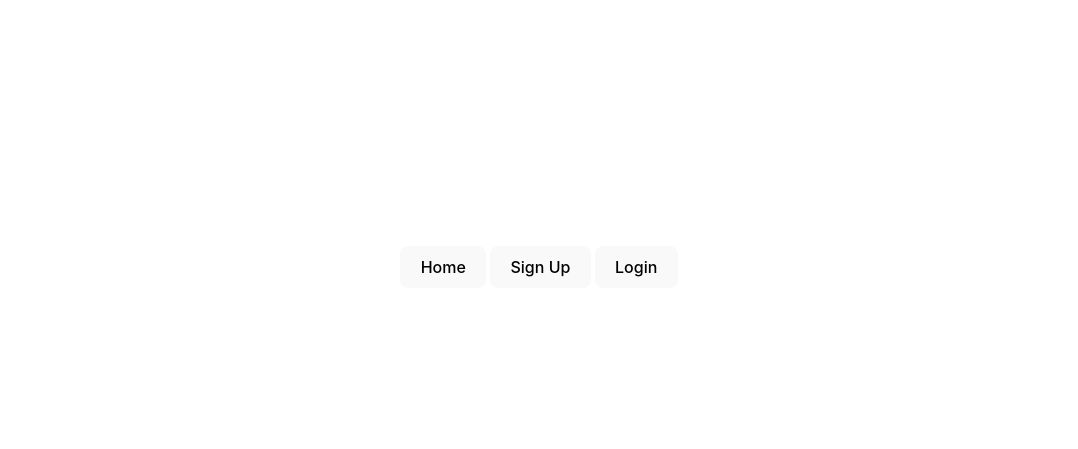
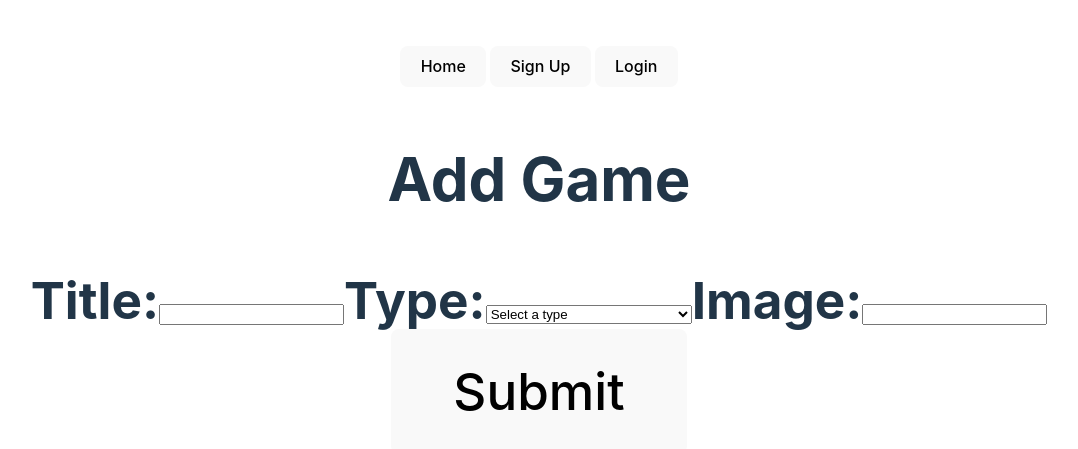
Before and after one commit to GamersGrid/Client-GamersGrid, a React (Vite) app: page /games/create in a window 1280 px wide. Before the commit this address had no page. Shown: the part 133-582 px from the top of the page, without its empty margins (101-1179 px from the left). Built offline with nearby package versions, Linux system fonts and the light colour scheme.

Commit message:
add game component, add game page

```diff
--- a/package.json
+++ b/package.json
@@ -11,6 +11,9 @@
   },
   "dependencies": {
     "axios": "^1.5.0",
+    "brackets-manager": "^1.6.4",
+    "brackets-mongo-db": "^1.7.8",
+    "brackets-viewer": "^1.6.2",
     "react": "^18.2.0",
     "react-dom": "^18.2.0",
     "react-router-dom": "^6.16.0",
--- a/src/App.jsx
+++ b/src/App.jsx
@@ -12,6 +12,7 @@ import IsPrivate from './components/IsPrivate';
 import AddTournamentPage from './pages/AddTournamentPage';
 import TournamentDetailsPage from './pages/TournamentDetailsPage';
 import EditTournamentPage from './pages/EditTournamentPage';
+import AddGamePage from './pages/AddGamePage';
 function App() {
 
 
@@ -28,6 +29,7 @@ function App() {
         <Route path="/addtournament" element={<AddTournamentPage/>}/>
         <Route path="/tournaments/:tournamentId" element={<TournamentDetailsPage/>}/>
         <Route path="/tournaments/edit/:tournamentId" element={<EditTournamentPage />}/>
+        <Route path="/games/create" element={<AddGamePage />}/>
 
       </Routes>
     </>
--- /dev/null
+++ b/src/components/AddGame.jsx
@@ -0,0 +1,91 @@
+import { useState } from "react";
+import axios from "axios";
+import "../App.css";
+import { useNavigate } from "react-router-dom";
+
+function AddGames(props) {
+    const [title, setTitle] = useState("");
+    const [type, setType] = useState("");
+    const [image, setImage] = useState("");
+    const navigate = useNavigate();
+
+    const handleSubmit = (e) => {
+        e.preventDefault();
+
+        const requestBody = {
+            title,
+            type,
+            image,
+        };
+
+        const storedToken = localStorage.getItem("authToken");
+
+        axios
+            .post(`${import.meta.env.VITE_API_URL}/api/games/create`, requestBody, {
+                headers: { Authorization: `Bearer ${storedToken}` },
+            })
+            .then((response) => {
+                // Reset the state
+                setTitle("");
+                setType("");
+                setImage("");
+                navigate("/addtournament");
+                props.refreshGames();
+            })
+            .catch((error) => console.log(error));
+    };
+
+    const enumOptions = [
+        "Fighting Games",
+        "Racing Games",
+        "Sports Games",
+        "Digital Card Games",
+        "Real-Time Strategy",
+        "First-Person Shooter",
+        "Third-Person Shooter",
+        "Multiplayer Online Battle Arena",
+        "Battle-Royale",
+    ];
+
+    return (
+        <div className="AddGames">
+            <h3>Add Game</h3>
+
+            <form onSubmit={handleSubmit}>
+                <label>Title:</label>
+                <input
+                    type="text"
+                    name="title"
+                    value={title}
+                    onChange={(e) => setTitle(e.target.value)}
+                />
+
+                <label>Type:</label>
+                <select
+                    name="type"
+                    value={type}
+                    onChange={(e) => setType(e.target.value)}
+                >
+                    <option value="">Select a type</option>
+                    {enumOptions.map((option) => (
+                        <option key={option} value={option}>
+                            {option}
+                        </option>
+                    ))}
+                </select>
+
+                <label>Image:</label>
+                <input
+                    type="text"
+                    name="image"
+                    value={image}
+                    onChange={(e) => setImage(e.target.value)}
+                />
+
+                <button type="submit">Submit</button>
+            </form>
+        </div>
+    );
+}
+
+export default AddGames;
--- a/src/components/Navbar.jsx
+++ b/src/components/Navbar.jsx
@@ -21,6 +21,9 @@ function Navbar() {
           <Link to="/addtournament">
             <button>Add Tournament</button>
           </Link>
+          <Link to="/games/create">
+            <button>Add Game</button>
+          </Link>
           <button onClick={logOutUser}>Logout</button>
           <span>{user && user.name}</span>
         </>
--- a/src/pages/AddGamePage.jsx
+++ b/src/pages/AddGamePage.jsx
@@ -1,3 +1,7 @@
-export default function AddGame(){
+import AddGame from "../components/AddGame"
 
+export default function AddGamePage(){
+    return (
+        <h1><AddGame/></h1>
+    )
 }
```
Also changed, not shown: 1 other file (tests, documents, lock files or other folders).
